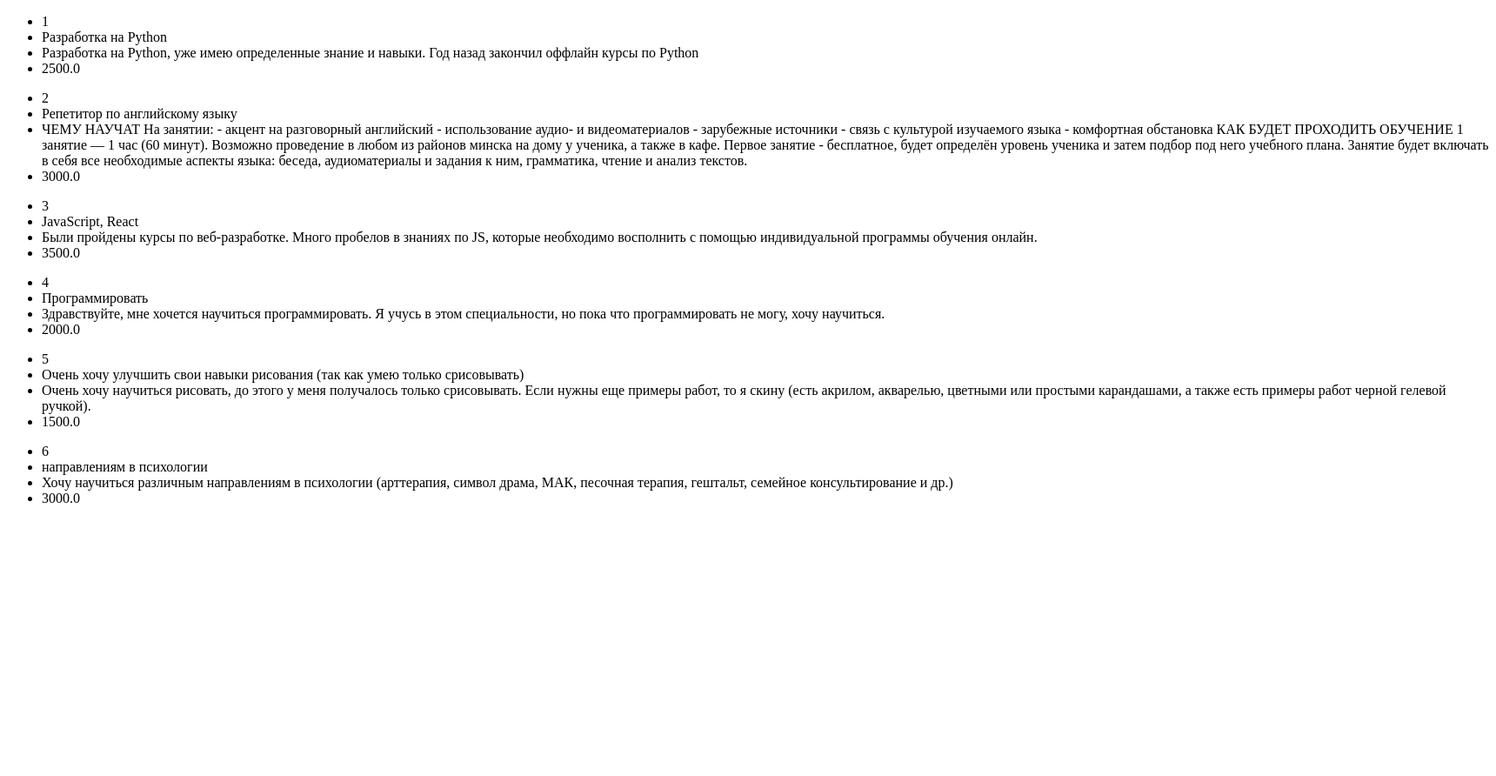
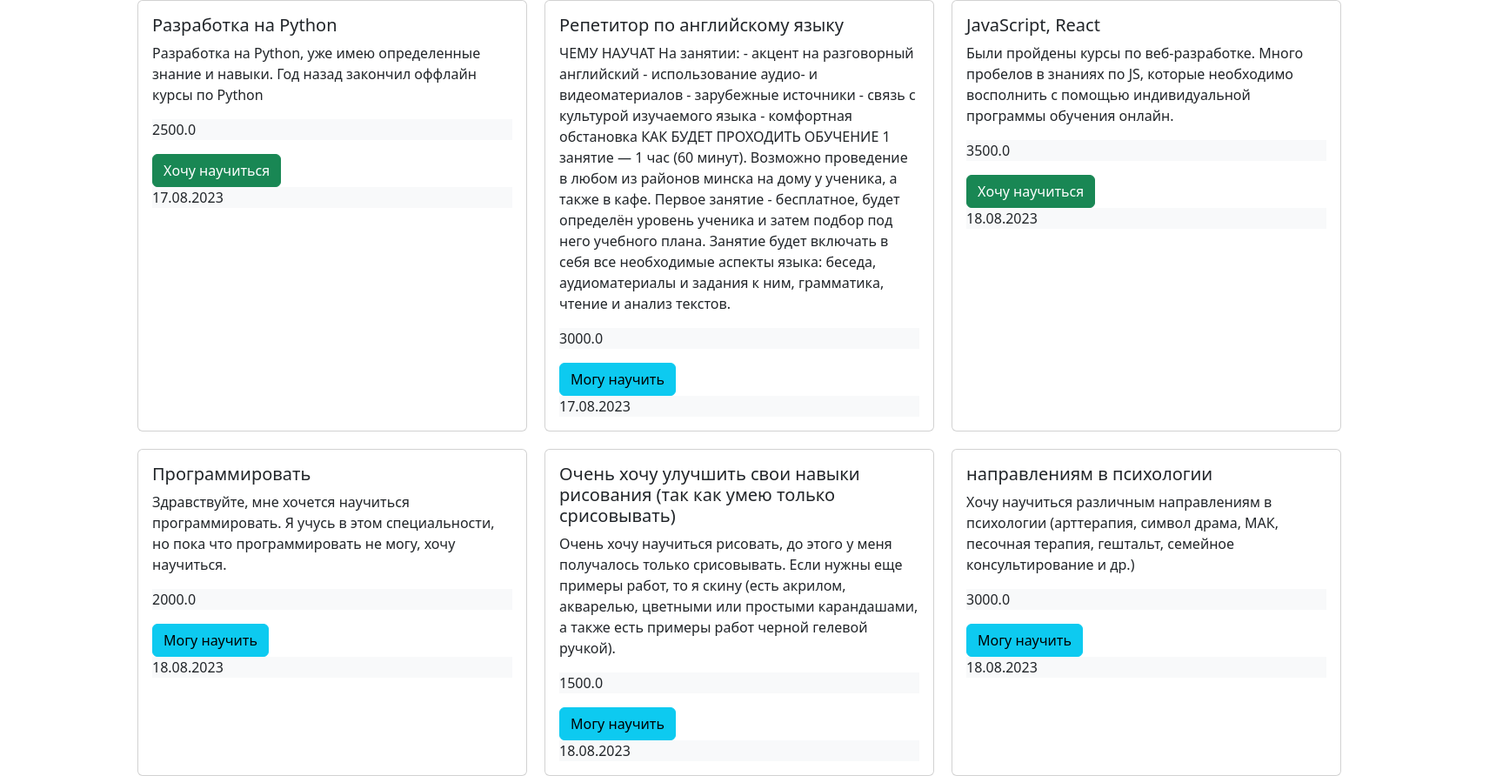
Before and after one commit to mmidnov/mentor, a Django app: page /ads in a window 1720 px wide. Shown: the whole page at 87% size. Before the commit the page ends 578 px from the top, so only its background shows below. Run offline with Django 3.2, Linux system fonts and the light colour scheme; data comes from the database, SQL or seed files in the repository; both versions use the stored data as it was after the commit.

Commit message:
created User model

```diff
--- a/ads/admin.py
+++ b/ads/admin.py
@@ -1,7 +1,9 @@
 from django.contrib import admin
 
 # Register your models here.
-from .models import Ads
+from .models import Ads, Category, Subcategory
 
 
+admin.site.register(Category)
+admin.site.register(Subcategory)
 admin.site.register(Ads)
--- a/ads/models.py
+++ b/ads/models.py
@@ -1,13 +1,45 @@
 from django.db import models
+from django.utils import timezone
+from users.models import User
 
-# Create your models here.
+class Category(models.Model):
+    title = models.CharField(max_length=100)
+    created_at = models.DateTimeField(auto_now_add=True)
+
+    def __str__(self):
+        return self.title
+
+
+class Subcategory(models.Model):
+    title = models.CharField(max_length=100)
+    category = models.ForeignKey(Category, on_delete=models.CASCADE)
+    created_at = models.DateTimeField(auto_now_add=True)
+
+    def __str__(self):
+        return self.title
+
 
 class Ads(models.Model):
+    LEARN = "Хочу научиться"
+    TEACH = "Могу научить"
+
+    TYPE_OF_ADS = [
+        (LEARN, "Хочу научиться"),
+        (TEACH, "Могу научить")
+    ]
+
+    subcategory = models.ForeignKey(Subcategory, on_delete=models.CASCADE, null=True, blank=True,related_name='ads')
     title = models.CharField(max_length=150)
     description = models.TextField()
     price = models.FloatField()
+    owner = models.ForeignKey(User, on_delete=models.CASCADE,related_name='ads',null=True,blank=True)
+    type = models.CharField(max_length=100, choices=TYPE_OF_ADS, default=LEARN)
+    created_at = models.DateTimeField(auto_now_add=True)
+    updated_at = models.DateTimeField(auto_now=True)
+
     def __str__(self) -> str:
         return self.title
+
     class Meta:
         verbose_name = "Ads"
         verbose_name_plural = "Ads"
--- a/ads/templates/index.html
+++ b/ads/templates/index.html
@@ -4,15 +4,34 @@
     <meta charset="UTF-8" />
     <meta name="viewport" content="width=device-width, initial-scale=1.0" />
     <title>Document</title>
+    <link
+      href="https://cdn.jsdelivr.net/npm/bootstrap@5.3.1/dist/css/bootstrap.min.css"
+      rel="stylesheet"
+      integrity="sha384-4bw+/aepP/YC94hEpVNVgiZdgIC5+VKNBQNGCHeKRQN+PtmoHDEXuppvnDJzQIu9"
+      crossorigin="anonymous"
+    />
   </head>
   <body>
-    {% for ads in all_ads %}
-    <ul>
-      <li>{{ads.id}}</li>
-      <li>{{ads.title}}</li>
-      <li>{{ads.description}}</li>
-      <li>{{ads.price}}</li>
-    </ul>
-    {% endfor %}
+    <div style="display: flex; gap: 20px;flex-wrap: wrap;justify-content: center; width: 1700px;">
+      {% for ads in all_ads %}
+      <div class="card" style="width: 28rem">
+        <div class="card-body">
+          <h5 class="card-title">{{ ads.title }}</h5>
+          <p class="card-text">{{ ads.description }}</p>
+          <p class="card-text bg-body-tertiary" style="transform: rotate(0)">
+            {{ ads.price }}
+          </p>
+          {% if ads.type == "Хочу научиться" %}
+          <button type="button" class="btn btn-success">{{ads.type}}</button>
+          {% else %}
+          <button type="button" class="btn btn-info">{{ads.type}}</button>
+          {% endif %}
+          <p class="card-text bg-body-tertiary" style="transform: rotate(0)">
+            {{ads.created_at|date:"d.m.Y"}}
+          </p>
+        </div>
+      </div>
+      {% endfor %}
+    </div>
   </body>
 </html>
--- a/mentor/settings.py
+++ b/mentor/settings.py
@@ -27,6 +27,7 @@ DEBUG = True
 
 ALLOWED_HOSTS = []
 
+AUTH_USER_MODEL = 'users.User'
 
 # Application definition
 
@@ -37,7 +38,8 @@ INSTALLED_APPS = [
     'django.contrib.sessions',
     'django.contrib.messages',
     'django.contrib.staticfiles',
-    'ads'
+    'ads',
+    'users',
 ]
 
 MIDDLEWARE = [
--- /dev/null
+++ b/users/admin.py
@@ -0,0 +1,5 @@
+from django.contrib import admin
+from .models import User
+# Register your models here.
+
+admin.site.register(User)
--- /dev/null
+++ b/users/apps.py
@@ -0,0 +1,6 @@
+from django.apps import AppConfig
+
+
+class UsersConfig(AppConfig):
+    default_auto_field = 'django.db.models.BigAutoField'
+    name = 'users'
--- /dev/null
+++ b/users/models.py
@@ -0,0 +1,6 @@
+from django.db import models
+from django.contrib.auth.models import AbstractUser
+# Create your models here.
+
+class User(AbstractUser):
+    pass
--- /dev/null
+++ b/users/tests.py
@@ -0,0 +1,3 @@
+from django.test import TestCase
+
+# Create your tests here.
--- /dev/null
+++ b/users/views.py
@@ -0,0 +1,3 @@
+from django.shortcuts import render
+
+# Create your views here.
```
Also changed, not shown: ads/migrations/0002_alter_ads_options_ads_created_at_ads_type_and_more.py (added), ads/migrations/0003_alter_ads_created_at_alter_ads_updated_at.py (added), ads/migrations/0004_category_subcategory_ads_subcategory.py (added), ads/migrations/0005_ads_owner_alter_ads_subcategory.py (added), db.sqlite3, users/__init__.py (added), users/migrations/0001_initial.py (added), users/migrations/__init__.py (added).
